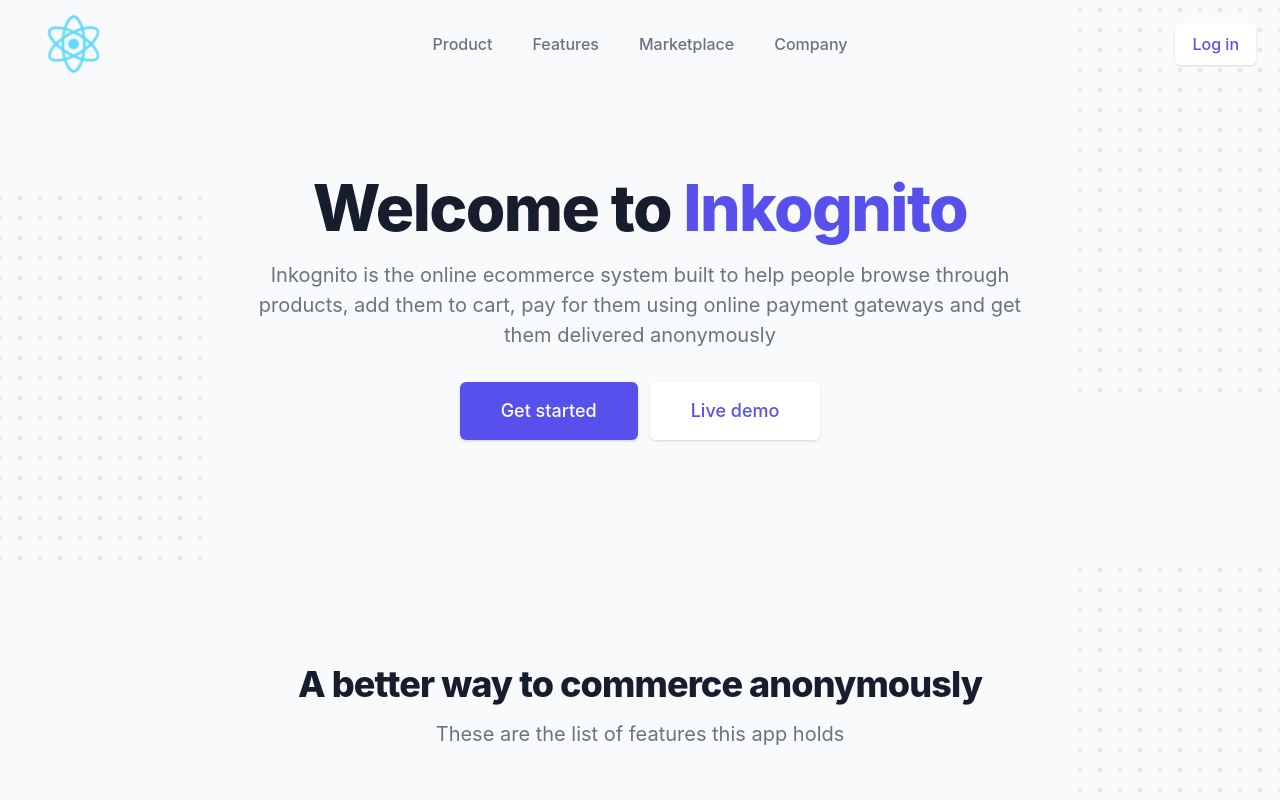
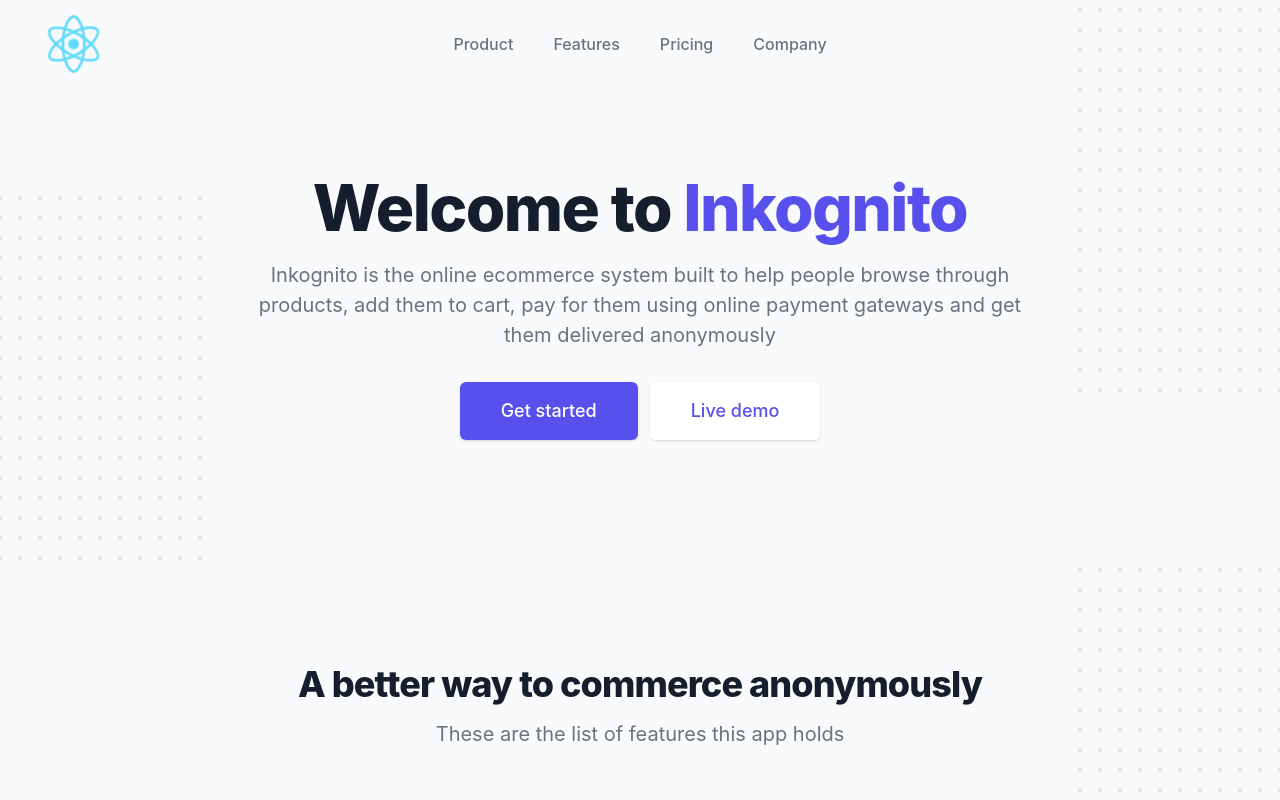
Before and after one commit to bashslash-technologies/inkognito-showcase, a React (Create React App) app: page / in a window 1280 px wide. Shown: the top 800 px of the page. Built offline with nearby package versions, Linux system fonts and the light colour scheme.

Commit message:
Update:added somethings

```diff
--- a/src/App.js
+++ b/src/App.js
@@ -3,9 +3,11 @@ import HeaderComponent from "./components/header";
 import ModalComponent from "./components/modal";
 import CookiesBar from "./components/cookies";
 import "./App.css";
+import Transition from "./components/transition";
 
 const App = (props) => {
   const [show, setShow] = useState(false);
+  const [showSmMenu, setShowMenu] = useState(false);
   const [showCookies, setShowCookies] = useState(false);
   useEffect(() => {
     setTimeout(() => {
@@ -111,6 +113,7 @@ const App = (props) => {
                   </a>
                   <div className="-mr-2 flex items-center md:hidden">
                     <button
+                      onClick={() => setShowMenu(true)}
                       type="button"
                       className="inline-flex items-center justify-center p-2 rounded-md text-gray-400 hover:text-gray-500 hover:bg-gray-100 focus:outline-none focus:bg-gray-100 focus:text-gray-500 transition duration-150 ease-in-out"
                     >
@@ -148,7 +151,7 @@ const App = (props) => {
                   href="#"
                   className="ml-10 font-medium text-gray-500 hover:text-gray-900 focus:outline-none focus:text-gray-900 transition duration-150 ease-in-out"
                 >
-                  Marketplace
+                  Pricing
                 </a>
                 <a
                   href="#"
@@ -157,19 +160,18 @@ const App = (props) => {
                   Company
                 </a>
               </div>
-              <div className="hidden md:absolute md:flex md:items-center md:justify-end md:inset-y-0 md:right-0">
-                <span className="inline-flex rounded-md shadow">
-                  <a
-                    href="#"
-                    className="inline-flex items-center px-4 py-2 border border-transparent text-base leading-6 font-medium rounded-md text-indigo-600 bg-white hover:text-indigo-500 focus:outline-none focus:shadow-outline-blue active:bg-gray-50 active:text-indigo-700 transition duration-150 ease-in-out"
-                  >
-                    Log in
-                  </a>
-                </span>
-              </div>
             </nav>
           </div>
 
+          <Transition
+            show={showSmMenu}
+            enter="ease-out duration-300"
+            enterFrom="opacity-0 translate-y-4 sm:translate-y-0 sm:scale-95"
+            enterTo="opacity-100 translate-y-0 sm:scale-100"
+            leave="ease-in duration-200"
+            leaveFrom="opacity-100 translate-y-0 sm:scale-100"
+            leaveTo="opacity-0 translate-y-4 sm:translate-y-0 sm:scale-95"
+          >
             <div className="absolute top-0 inset-x-0 p-2 transition transform origin-top-right md:hidden">
               <div className="rounded-lg shadow-md">
                 <div className="rounded-lg bg-white shadow-xs overflow-hidden">
@@ -183,6 +185,7 @@ const App = (props) => {
                     </div>
                     <div className="-mr-2">
                       <button
+                        onClick={() => setShowMenu(false)}
                         type="button"
                         className="inline-flex items-center justify-center p-2 rounded-md text-gray-400 hover:text-gray-500 hover:bg-gray-100 focus:outline-none focus:bg-gray-100 focus:text-gray-500 transition duration-150 ease-in-out"
                       >
@@ -219,7 +222,7 @@ const App = (props) => {
                       href="#"
                       className="mt-1 block px-3 py-2 rounded-md text-base font-medium text-gray-700 hover:text-gray-900 hover:bg-gray-50 focus:outline-none focus:text-gray-900 focus:bg-gray-50 transition duration-150 ease-in-out"
                     >
-                    Marketplace
+                      Pricing
                     </a>
                     <a
                       href="#"
@@ -228,17 +231,10 @@ const App = (props) => {
                       Company
                     </a>
                   </div>
-                <div>
-                  <a
-                    href="#"
-                    className="block w-full px-5 py-3 text-center font-medium text-indigo-600 bg-gray-50 hover:bg-gray-100 hover:text-indigo-700 focus:outline-none focus:bg-gray-100 focus:text-indigo-700 transition duration-150 ease-in-out"
-                  >
-                    Log in
-                  </a>
                 </div>
               </div>
             </div>
-          </div>
+          </Transition>
 
           <div className="mt-10 mx-auto max-w-screen-xl px-4 sm:mt-12 sm:px-6 md:mt-16 lg:mt-20 xl:mt-28">
             <div className="text-center">
```
Lines whose indentation alone changed are shown as unchanged.
